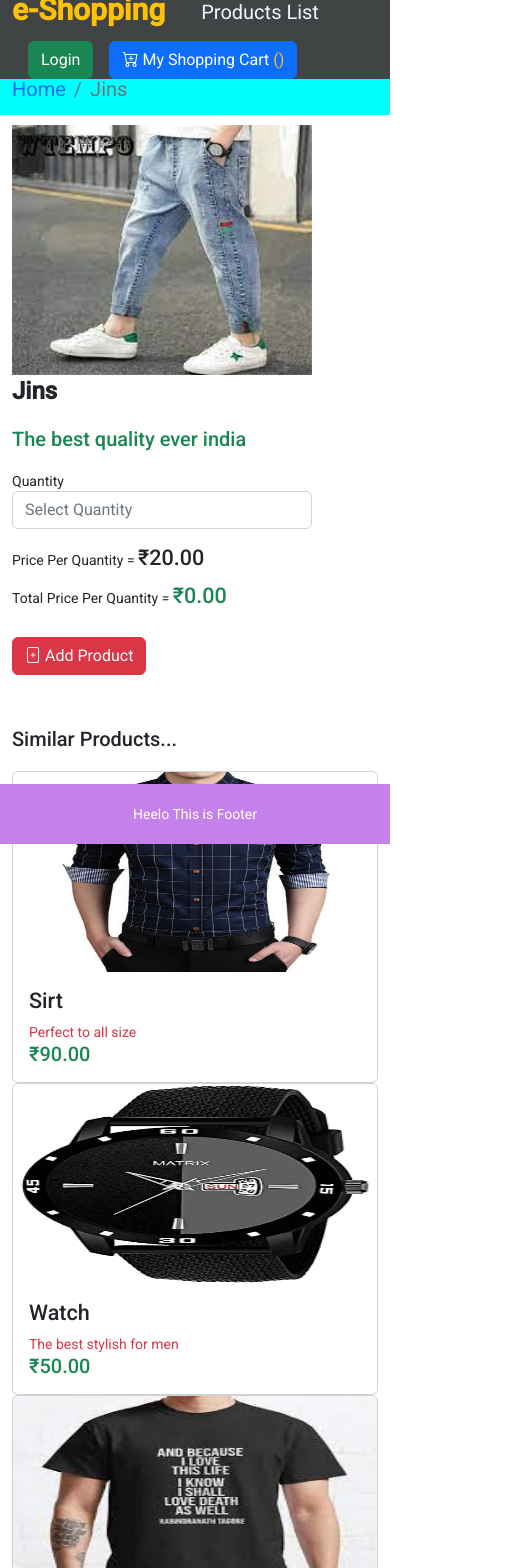
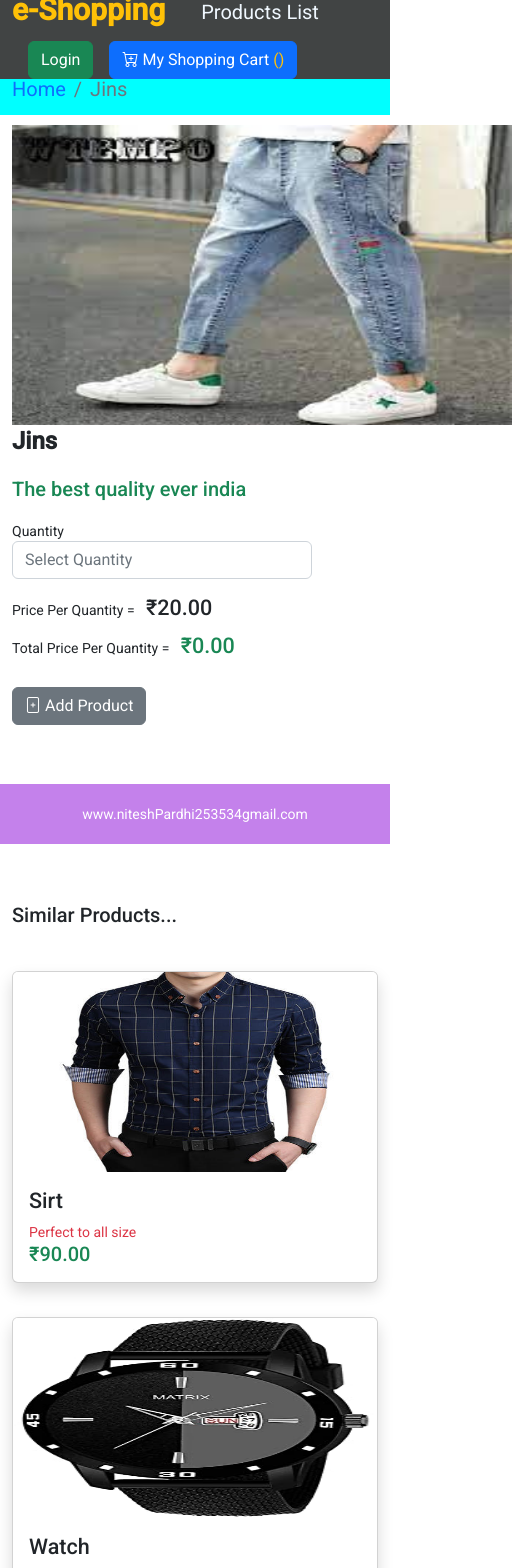
Before and after one commit to NiteshPardhi/eShopping-Cart, an Angular app: page /content-details/1 in a window 390 px wide. Shown: the top 1568 px of the page, 512 px wide, since content can reach past the window. Built offline with nearby package versions, Linux system fonts and the light colour scheme.

Commit message:
other changes for header and content details

```diff
--- a/src/app/app-routing.module.ts
+++ b/src/app/app-routing.module.ts
@@ -9,8 +9,8 @@ import { HomeComponent } from './home/home.component';
 
 const routes: Routes = [
   //Default path
-  // { path: '', redirectTo: '/home', pathMatch: 'full' },
-  // { path: 'home', component: HomeComponent },
+  { path: '', redirectTo: '/home', pathMatch: 'full' },
+  { path: 'home', component: HomeComponent },
 
   // Other URLs
   { path: 'content', component: ContentComponent },
--- a/src/app/app.component.html
+++ b/src/app/app.component.html
@@ -1,7 +1,8 @@
 
-<app-home></app-home>
+<!-- navigation -->
+<app-header></app-header>
 
 <router-outlet></router-outlet>
 
 <!-- footer -->
-<footer class="footer">Heelo This is Footer</footer>
+<footer class="footer">www.niteshPardhi253534gmail.com</footer>
--- a/src/app/cart/cart.component.html
+++ b/src/app/cart/cart.component.html
@@ -14,9 +14,9 @@
                 <td>{{product.name}}</td>
                 <td>{{product.price | currency:'INR'}}</td>
                 <td>
-                    <button class="btn btn-secondary" type="button" (click)="removeProduct(product)"><i class="bi bi-dash-lg"></i></button>
+                    <button class="btn btn-secondary mx-2" type="button" (click)="removeProduct(product)"><i class="bi bi-dash-lg"></i></button>
                     [{{product.addedQty}}]
-                    <button class="btn btn-success" type="button" (click)="addProduct(product)"><i class="bi bi-plus-lg"></i></button>
+                    <button class="btn btn-success mx-2" type="button" (click)="addProduct(product)"><i class="bi bi-plus-lg"></i></button>
                 </td>
             </tr>
         </tbody>
@@ -25,7 +25,7 @@
         <h2>Total Products Amount = <span class="text-danger">{{totalProductPrice | currency:'INR'}}</span></h2>
     </div>
       <div>
-        <button class="btn btn-danger" (click)="onCancel()">Cancel</button> |
-        <button class="btn btn-info">Buy Now</button>
+        <button class="btn btn-danger mx-2" (click)="onCancel()">Cancel</button> |
+        <button class="btn btn-info mx-1">Buy Now</button>
       </div>
   </div>
--- a/src/app/content-details/content-details.component.css
+++ b/src/app/content-details/content-details.component.css
@@ -1,9 +1,12 @@
+.container{
+    padding-bottom: 150px;
+}
 input{
     width: 300px;
 }
 .error{
     color: red;
-    font-size: 20px;
+    font-size: 15px;
 }
 a{
     text-decoration: none;
@@ -14,3 +17,7 @@ nav{
     padding-top: 15px;
     margin-bottom: 10px;
 }
+.card{
+    box-shadow: 0 0.5rem 1rem rgba(0, 0, 0, 0.15);
+    margin-bottom: 10px;
+}
--- a/src/app/content-details/content-details.component.html
+++ b/src/app/content-details/content-details.component.html
@@ -7,7 +7,7 @@
             </ol>
         </nav>
         <div class="col">
-            <img src="{{product.img}}" height="250px" width="300px">
+            <img src="{{product.img}}" height="300px" width="500px">
         </div>
         <div class="col">
             <h1 class="fw-bold">{{product.name}}</h1>
@@ -34,12 +34,12 @@
             </div>
 
             <div class="mt-3">
-                <p>Price Per Quantity = <span class="h4">{{product.price | currency:'INR'}}</span> </p>
-                <p>Total Price Per Quantity = <span class="h4 text-success">{{totalProductPrice |
+                <p>Price Per Quantity = <span class="h4 mx-2">{{product.price | currency:'INR'}}</span> </p>
+                <p>Total Price Per Quantity = <span class="h4 text-success mx-2">{{totalProductPrice |
                         currency:'INR'}}</span> </p>
             </div>
 
-            <button class="btn btn-danger mt-3" type="button" (click)="openAddToCart(product)">
+            <button class="btn btn-secondary mt-3" type="button" (click)="openAddToCart(product)">
                 <i class="bi bi-file-plus"></i> Add Product
             </button>
         </div>
@@ -47,10 +47,10 @@
 </div>
 
 <!-- for Similar products -->
-<div class="container mt-5">
+<div class="container mt-4">
     <h2>Similar Products...</h2>
     <div class="row">
-        <div class="col-md-3" *ngFor="let product of productData">
+        <div class="col-md-3 mt-4" *ngFor="let product of productData">
             <a style="cursor: pointer;" (click)="onChangeProduct(product.id,product.name,product.description)">
                 <div class="card">
                     <img src="{{product.img}}" class="card-img-top" height="200px">
--- a/src/app/content/content.component.css
+++ b/src/app/content/content.component.css
@@ -1,3 +1,6 @@
+.container{
+    padding-bottom: 150px;
+}
 input{
     margin-top: 60px;
     width: 300px;
@@ -16,7 +19,7 @@ input{
     margin-left: 15px;
 }
 .card{
-    box-shadow: 3px 3px 7px ;
+    box-shadow: 0 0.5rem 1rem rgba(0, 0, 0, 0.15);
     margin-bottom: 10px;
 }
 .error{
--- a/src/app/content/content.component.html
+++ b/src/app/content/content.component.html
@@ -3,7 +3,7 @@
     <input type="search" placeholder="Search Product...By Name" class="form-control" (keyup)="search($event)">
 
     <div class="row mt-4">
-        <div class="col-md-3 mt-3" *ngFor="let product of productArray">
+        <div class="col-md-3 mt-4" *ngFor="let product of productArray">
             <a style="cursor: pointer;" (click)="onSelectProduct(product.id,product.name,product.description)">
                 <div class="card">
                     <img src="{{product.img}}" class="card-img-top" height="200px">
--- a/src/app/header/header.component.html
+++ b/src/app/header/header.component.html
@@ -1,7 +1,7 @@
 <nav class="navbar navbar-default bg-dark">
     <div class="container-fluid">
         <div class="left">
-            <a class="navbar-brand fw-bold text-warning h1" routerLink="/header">e-Shopping</a>
+            <a class="navbar-brand fw-bold text-warning h1" routerLink="/home">e-Shopping</a>
             <a class="navbar-item" routerLink="/content">Products List</a>
         </div>
         <div class="text-end">
--- a/src/app/home/home.component.html
+++ b/src/app/home/home.component.html
@@ -1,8 +1,8 @@
 
 <!-- //Header -->
-<app-header></app-header>
+<!-- <app-header></app-header> -->
 
 <!-- //content -->
-<!-- <div class="text-center" style="padding-top: 100px;">
+<div class="text-center" style="padding-top: 100px;">
     <h1 >Welcome to My World</h1>
- </div> -->
+ </div>
--- a/src/app/login/login.component.css
+++ b/src/app/login/login.component.css
@@ -1,4 +1,4 @@
 .form-text{
     color: red;
-    font-size: 20px;
+    font-size: 15px;
 }
--- a/src/app/login/login.component.html
+++ b/src/app/login/login.component.html
@@ -1,5 +1,5 @@
 <div class="container mt-3">
-    <h1 class="text-success fw-bold">Please Login.......!</h1>
+    <h1 class="text-primary fw-bold text-center">Please Login.......!</h1>
     <form [formGroup]="loginForm">
         <div class="mb-3 form-group">
             <label for="email" class="form-label">Email Address</label>
```
